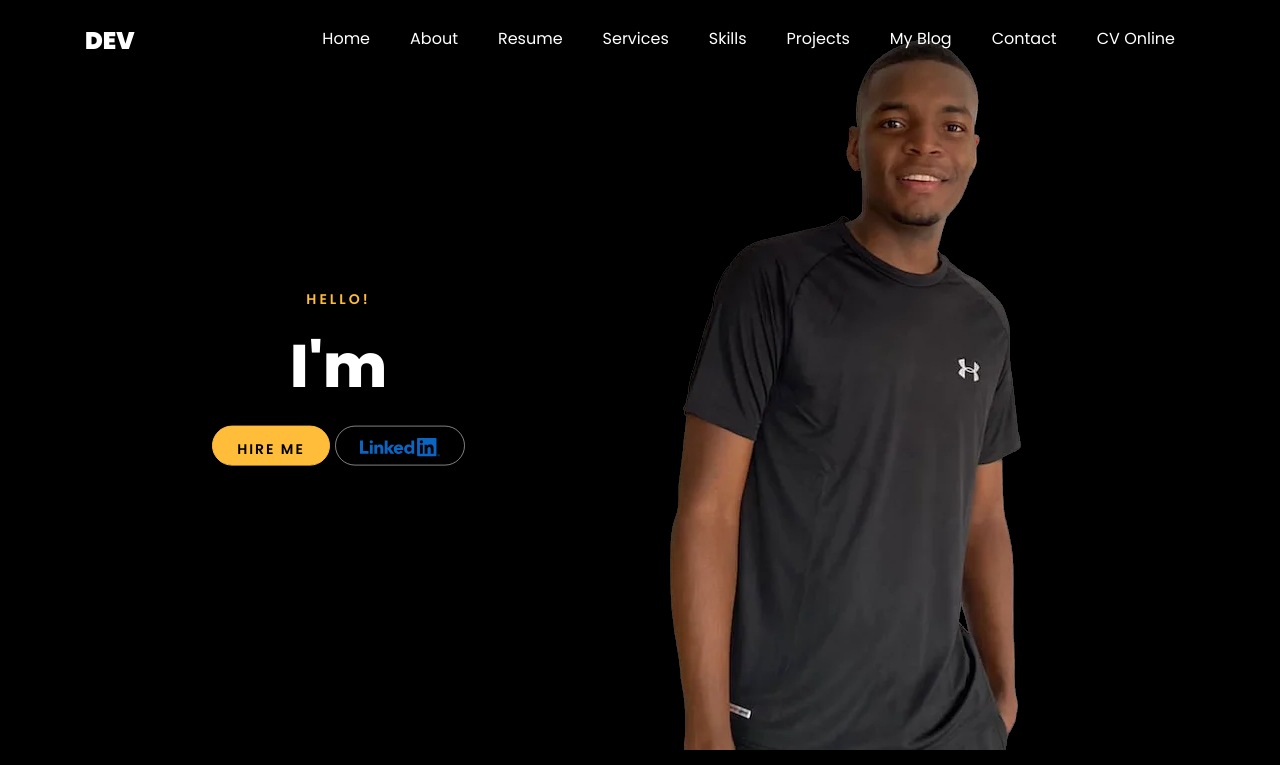
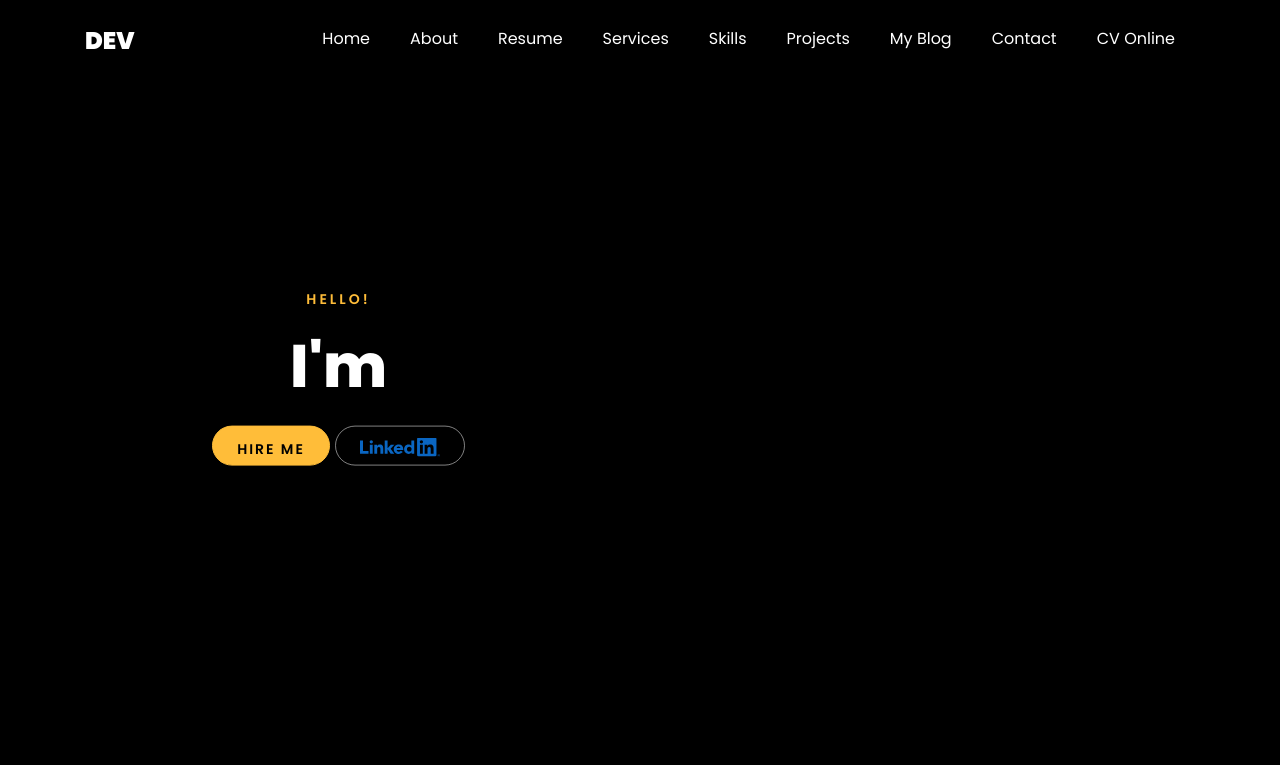
Before and after one commit to JohanPosso/portfolio-react, a React (Create React App) app: page / in a window 1280 px wide. Shown: the top 765 px of the page. Built offline with nearby package versions, Linux system fonts and the light colour scheme; no server answers.

Commit message:
fix: remove main image from home section

```diff
--- a/src/components/home-section.jsx
+++ b/src/components/home-section.jsx
@@ -44,7 +44,7 @@ const HomeSection = () => {
                 data-scrollax-parent="true"
               >
                 <div className="one-third js-fullheight order-md-last img">
-                  <img src="/images/userprofile.webp" alt="" />
+                  {/* <img src="/images/userprofile.webp" alt="" /> */}
 
                   <div className="overlay"></div>
                 </div>
```
